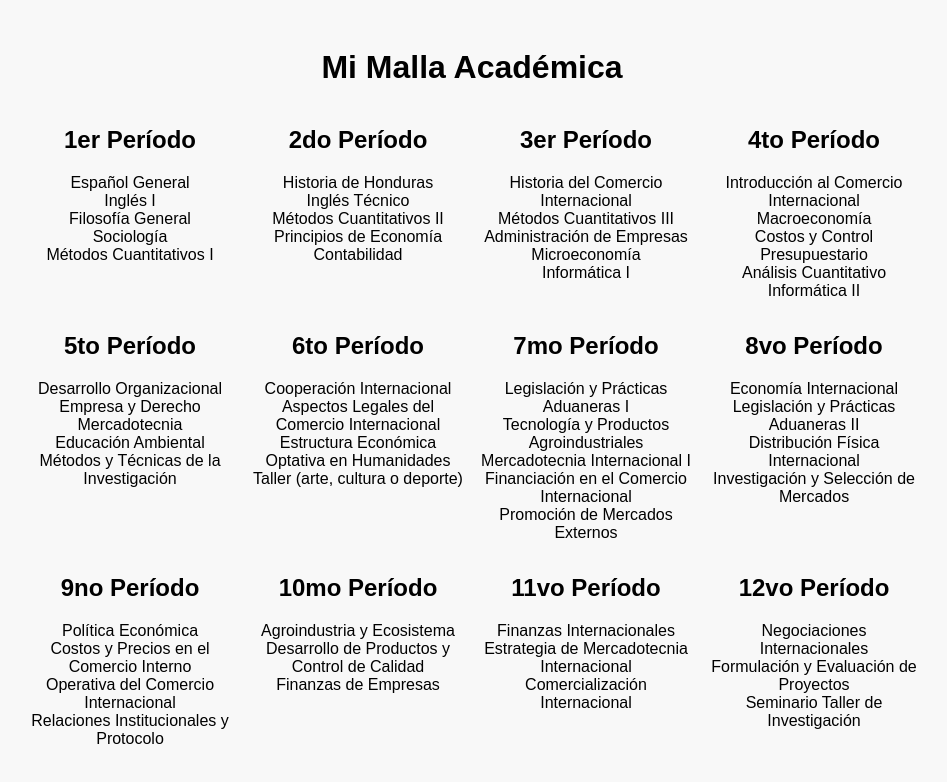
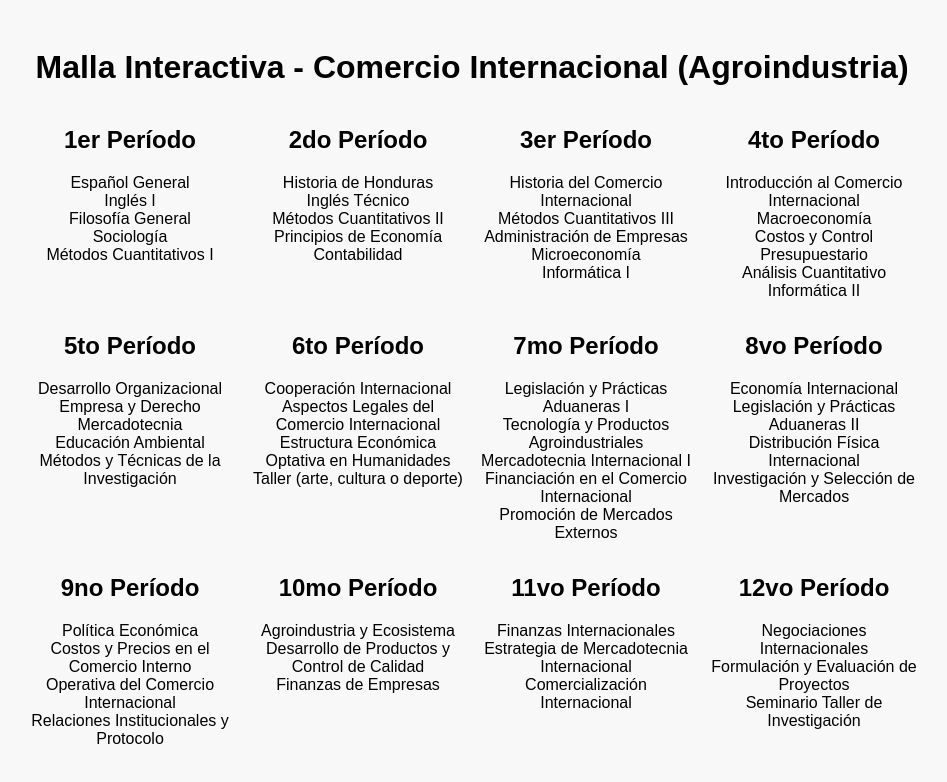
Before and after one commit to samaria944/malla_interacti, a plain HTML site: page index.html in a window 1280 px wide. Shown: the whole page, without its empty margins (168-1115 px from the left). Drawn offline with Linux system fonts and the light colour scheme.

Commit message:
Update index.html

```diff
--- a/index.html
+++ b/index.html
@@ -2,11 +2,11 @@
 <html lang="es">
 <head>
   <meta charset="UTF-8">
-  <title>Malla Interactiva</title>
+  <title>Malla Comercio Internacional</title>
   <link rel="stylesheet" href="estilos.css">
 </head>
 <body>
-  <h1>Mi Malla Académica</h1>
+  <h1>Malla Interactiva - Comercio Internacional (Agroindustria)</h1>
   <div class="grid-container" id="malla"></div>
   <script src="script.js"></script>
 </body>
```
